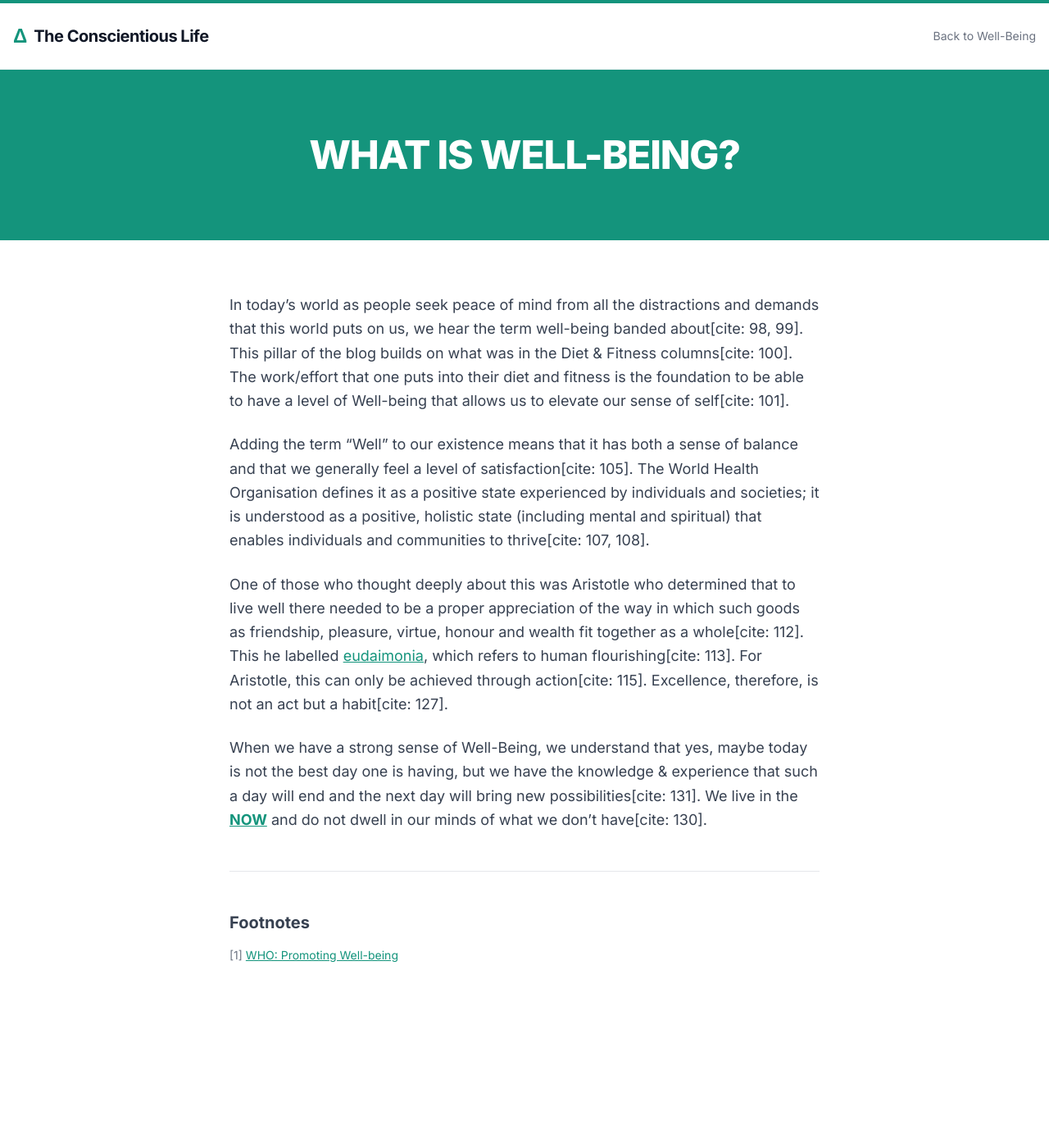
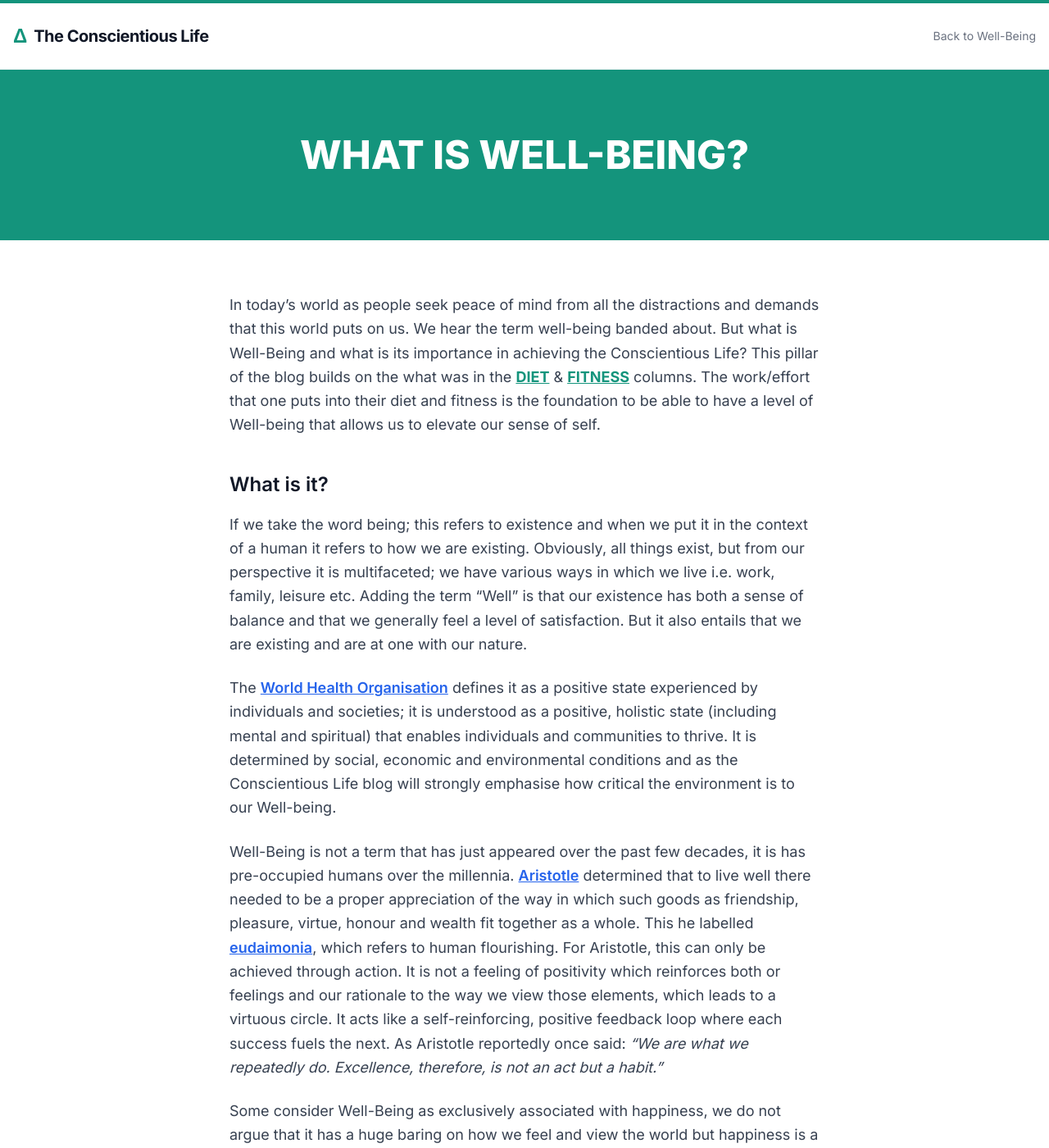
Before and after one commit to theconscientiouslife1-coder/TheCL, a Jekyll site: the page what-is-wellbeing.html, which Jekyll copies as it is, in a window 1280 px wide and 1400 px high. Shown: the whole window at 82% size. Built offline with Jekyll 4.4.1, drawn with Linux system fonts in a browser that asks for light colours; nearby versions of some CDN libraries; some of the changed text lies outside the part shown.

Commit message:
more amendments

```diff
--- a/what-is-wellbeing.html
+++ b/what-is-wellbeing.html
@@ -23,29 +23,22 @@
         </div>
     </header>
 
-    <section class="bg-[#14947c] py-20 text-white">
-        <div class="max-w-4xl mx-auto px-6 text-center">
-            <h1 class="text-4xl md:text-5xl font-extrabold tracking-tight leading-tight uppercase">What is Well-Being?</h1>
-        </div>
+    <section class="bg-[#14947c] py-20 text-white text-center">
+        <h1 class="text-4xl md:text-5xl font-extrabold uppercase">What is Well-Being?</h1>
     </section>
 
     <main class="max-w-3xl mx-auto px-6 py-16 flex-grow">
         <article class="prose prose-lg max-w-none text-gray-700 leading-relaxed">
-            <p>In today’s world as people seek peace of mind from all the distractions and demands that this world puts on us, we hear the term well-being banded about[cite: 98, 99]. This pillar of the blog builds on what was in the Diet & Fitness columns[cite: 100]. The work/effort that one puts into their diet and fitness is the foundation to be able to have a level of Well-being that allows us to elevate our sense of self[cite: 101].</p>
+            <p>In today’s world as people seek peace of mind from all the distractions and demands that this world puts on us. We hear the term well-being banded about. But what is Well-Being and what is its importance in achieving the Conscientious Life? This pillar of the blog builds on the what was in the <a href="diet.html" class="text-[#14947c] font-bold underline uppercase">DIET</a> & <a href="fitness.html" class="text-[#14947c] font-bold underline uppercase">FITNESS</a> columns. The work/effort that one puts into their diet and fitness is the foundation to be able to have a level of Well-being that allows us to elevate our sense of self.</p>
 
-            <p>Adding the term “Well” to our existence means that it has both a sense of balance and that we generally feel a level of satisfaction[cite: 105]. The World Health Organisation defines it as a positive state experienced by individuals and societies; it is understood as a positive, holistic state (including mental and spiritual) that enables individuals and communities to thrive[cite: 107, 108].</p>
+            <h3>What is it?</h3>
+            <p>If we take the word being; this refers to existence and when we put it in the context of a human it refers to how we are existing. Obviously, all things exist, but from our perspective it is multifaceted; we have various ways in which we live i.e. work, family, leisure etc. Adding the term “Well” is that our existence has both a sense of balance and that we generally feel a level of satisfaction. But it also entails that we are existing and are at one with our nature.</p>
 
-            <p>One of those who thought deeply about this was Aristotle who determined that to live well there needed to be a proper appreciation of the way in which such goods as friendship, pleasure, virtue, honour and wealth fit together as a whole[cite: 112]. This he labelled <a href="https://pmc.ncbi.nlm.nih.gov/articles/PMC4241375/" target="_blank" rel="noopener noreferrer" class="text-[#14947c] underline">eudaimonia</a>, which refers to human flourishing[cite: 113]. For Aristotle, this can only be achieved through action[cite: 115]. Excellence, therefore, is not an act but a habit[cite: 127].</p>
+            <p>The <a href="https://www.who.int/activities/promoting-well-being" target="_blank" class="text-blue-600 underline font-semibold">World Health Organisation</a> defines it as a positive state experienced by individuals and societies; it is understood as a positive, holistic state (including mental and spiritual) that enables individuals and communities to thrive. It is determined by social, economic and environmental conditions and as the Conscientious Life blog will strongly emphasise how critical the environment is to our Well-being.</p>
 
-            <p>When we have a strong sense of Well-Being, we understand that yes, maybe today is not the best day one is having, but we have the knowledge & experience that such a day will end and the next day will bring new possibilities[cite: 131]. We live in the <a href="mindfulness.html" class="text-[#14947c] font-bold underline uppercase">NOW</a> and do not dwell in our minds of what we don’t have[cite: 130].</p>
+            <p>Well-Being is not a term that has just appeared over the past few decades, it is has pre-occupied humans over the millennia. <a href="https://plato.stanford.edu/entries/aristotle-ethics/" target="_blank" class="text-blue-600 underline font-semibold">Aristotle</a> determined that to live well there needed to be a proper appreciation of the way in which such goods as friendship, pleasure, virtue, honour and wealth fit together as a whole. This he labelled <a href="https://pmc.ncbi.nlm.nih.gov/articles/PMC4241375/" target="_blank" class="text-blue-600 underline font-semibold">eudaimonia</a>, which refers to human flourishing. For Aristotle, this can only be achieved through action. It is not a feeling of positivity which reinforces both or feelings and our rationale to the way we view those elements, which leads to a virtuous circle. It acts like a self-reinforcing, positive feedback loop where each success fuels the next. As Aristotle reportedly once said: <em>“We are what we repeatedly do. Excellence, therefore, is not an act but a habit.”</em></p>
 
-            <hr class="my-12">
-            <section class="not-prose" id="footnotes">
-                <h2 class="text-xl font-bold mb-4">Footnotes</h2>
-                <ol class="text-sm text-gray-500 space-y-2">
-                    <li id="fn1">[1] <a href="https://www.who.int/activities/promoting-well-being" target="_blank" rel="noopener noreferrer" class="text-[#14947c] underline">WHO: Promoting Well-being</a></li>
-                </ol>
-            </section>
+            <p>Some consider Well-Being as exclusively associated with happiness, we do not argue that it has a huge baring on how we feel and view the world but happiness is a fleeting emotion, contentment is rather the goal; a feeling that perseveres, which implies that someone is at one with the various elements of oneself, living in the <a href="now.html" class="text-[#14947c] font-bold underline uppercase">NOW</a> and not dwelling in our minds of what we don’t have. When we have a strong sense of Well-Being, we understand that yes, maybe today is not the best day one is having, but has the knowledge & experience that such a day will end and the next day will bring new possibilities. Like the sun that rises in the morning, one is filled with hope that today will be a good day.</p>
         </article>
     </main>
 </body>
```
Also changed, not shown: belief.html (+12 -9 lines), rest.html (+9 -10 lines).
